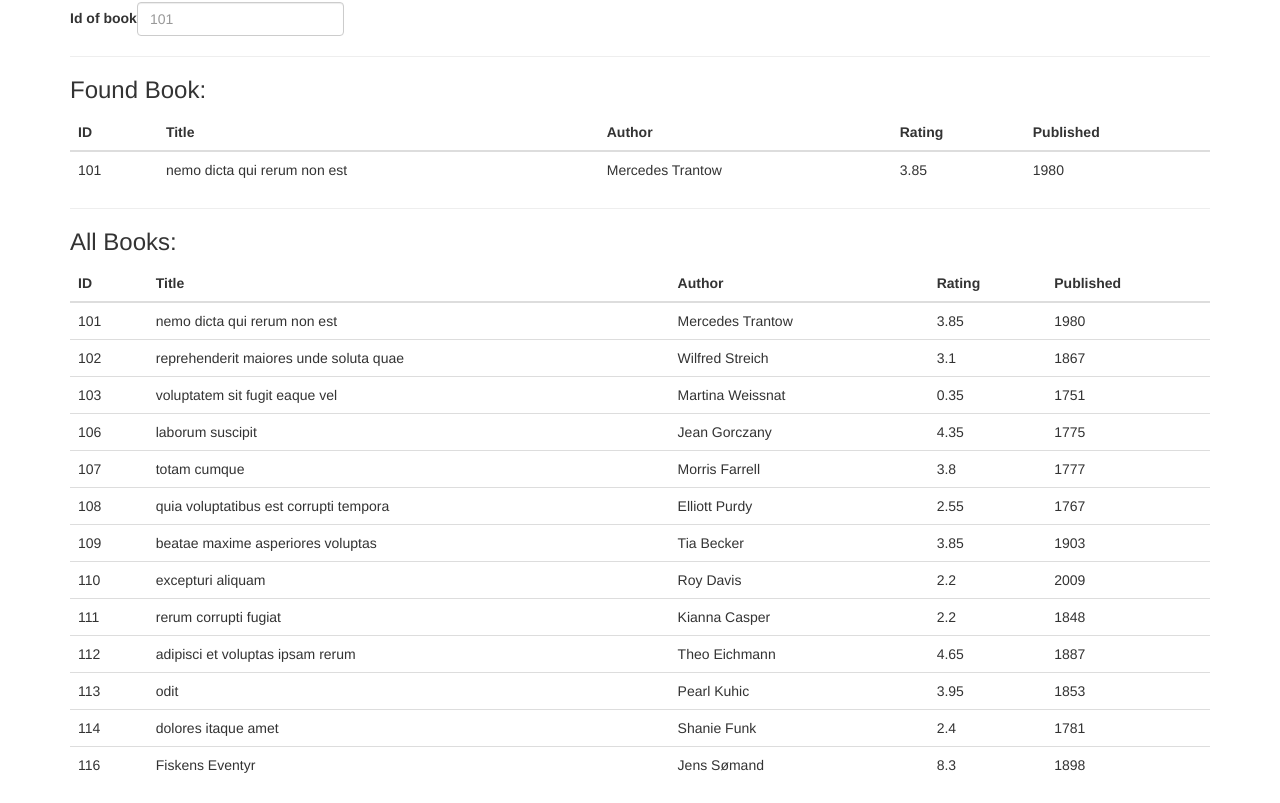
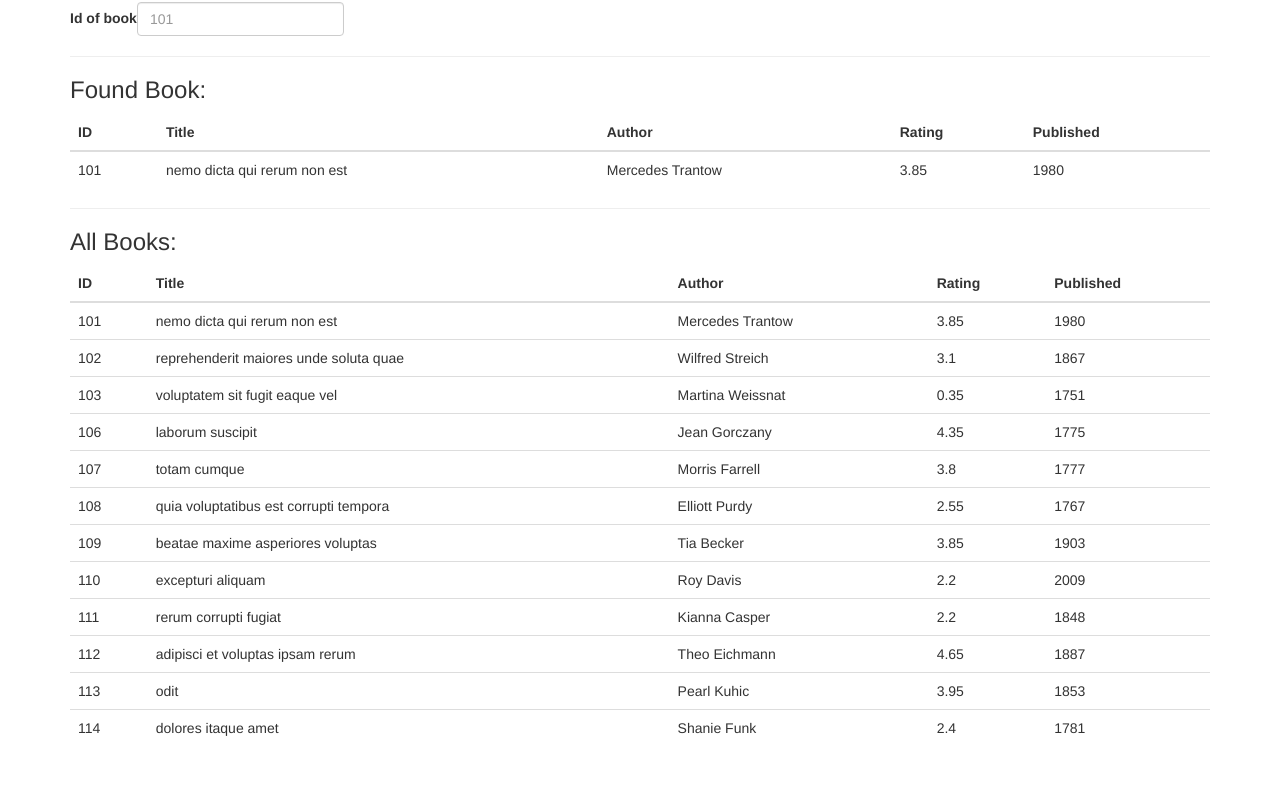
Before and after one commit to cph-jh331/ReactWeek1Exercise3, a React (Create React App) app in the folder backendwithfetch/: page / in a window 1280 px wide. Shown: the part 256-1059 px from the top of the page. After the commit the page ends 1022 px from the top, so only its background shows below. Built offline with nearby package versions, Linux system fonts and the light colour scheme; data requests are answered from the project's data file.

Commit message:
added delete...

```diff
--- a/backendwithfetch/booksdb.json
+++ b/backendwithfetch/booksdb.json
@@ -83,13 +83,6 @@
       "author": "Shanie Funk",
       "rating": 2.4,
       "year_published": 1781
-    },
-    {
-      "title": "Fiskens Eventyr",
-      "author": "Jens Sømand",
-      "rating": "8.3",
-      "year_published": "1898",
-      "id": 116
     }
   ]
 }
--- a/backendwithfetch/src/components/DeleteBook.js
+++ b/backendwithfetch/src/components/DeleteBook.js
@@ -2,7 +2,7 @@ import React, { Component } from 'react';
 class DeleteBook extends Component {
     constructor(props) {
         super(props);
-        this.state = { bookDelete: this.props.books[0] }
+        this.state = { bookDelete: {} }
     }
 
     //skulle sgu bare have sendt id videre op... men det virker...
@@ -11,12 +11,10 @@ class DeleteBook extends Component {
         if (this.state.bookDelete) {
             this.props.deleteBook(this.state.bookDelete);
         }
-        console.log(this.state.bookDelete);
     }
 
     handleChange = e => {
         let book = this.findBookInProps(e.target.value);
-        console.log(book.author);
         if (book) {
             this.setState({
                 bookDelete: {
@@ -36,9 +34,7 @@ class DeleteBook extends Component {
 
     findBookInProps = id => {
         for (let book of this.props.books) {
-            console.log("bøgerne findes here" + book.id);
             if (book.id === parseInt(id, 0)) {
-                console.log(book.author);
                 return book;
             }
         }
@@ -57,6 +53,5 @@ class DeleteBook extends Component {
             </div>
         );
     }
-
 }
 export default DeleteBook;
```
